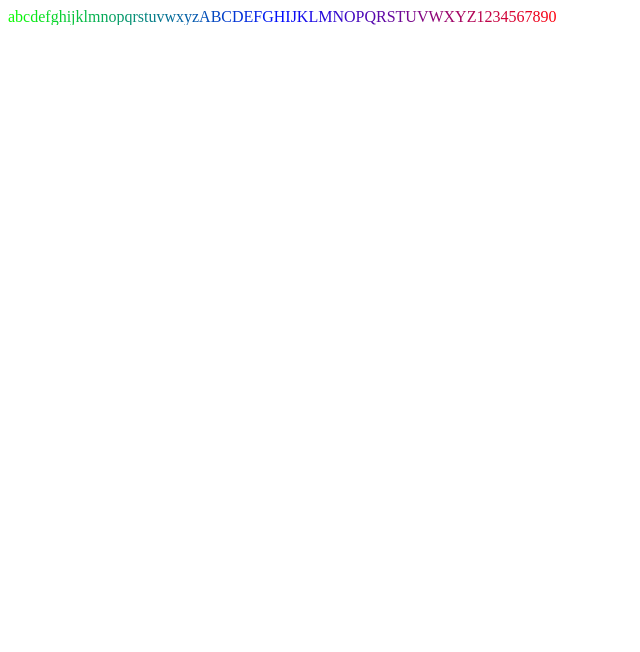
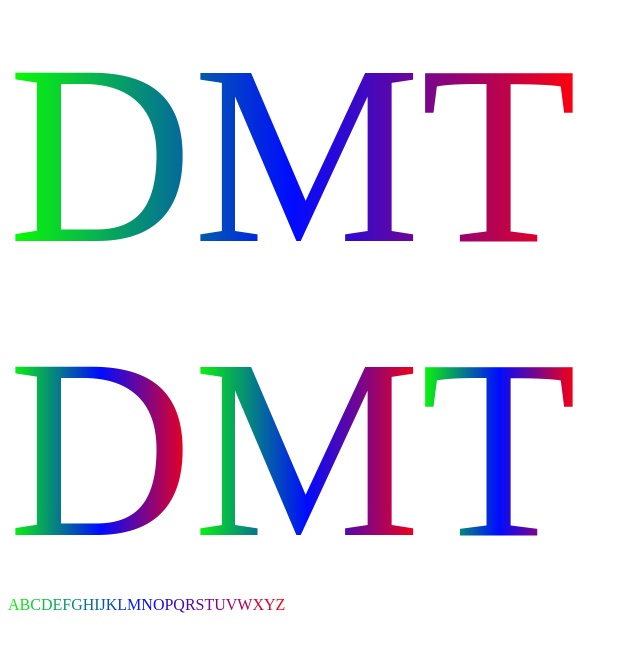
Before and after one commit to aam29dc/synesthesia-font, a plain HTML site: page index.html in a window 1280 px wide. Shown: the whole page, without its empty margins (0-640 px from the left). Drawn offline with nearby package versions, Linux system fonts and the light colour scheme.

Commit message:
Add files via upload

```diff
--- a/index.html
+++ b/index.html
@@ -4,8 +4,9 @@
         <link rel="stylesheet" type="text/css" href="style.css"/>
     </header>
     <body>
-        <span class="syn">abcdefghijklmnopqrstuvwxyzABCDEFGHIJKLMNOPQRSTUVWXYZ1234567890</span>
+        <span class="syn" style="font-size:256px;">DMT</span><br/>
+        <span class="syn" style="font-size:256px;">D</span><span class="syn" style="font-size:256px;">M</span><span class="syn" style="font-size:256px;">T</span><br/>
+        <span class="syn">ABCDEFGHIJKLMNOPQRSTUVWXYZ</span>
     </body>
-    <script src="jquery-3.6.0.min.js"></script>
     <script src="synesthesia.js"></script>
 </html>
--- a/synesthesia.js
+++ b/synesthesia.js
@@ -1,12 +1,14 @@
 "use strict";
 
-$(document).ready(function(){
 var [r, g, b] = [255, 0, 0];
 var [i, j, k] = [0, 0, 0];
 
-    function loopf(){
-        $('span.syn').queue(function(next){
-            $(this).css("background-image", `linear-gradient(90deg, rgb(${r}, ${g}, ${b}), rgb(${b}, ${r}, ${g}), rgb(${g}, ${b}, ${r}))`);
+let syn = document.getElementsByClassName('syn');
+
+function drawsyn(){
+    for(let i = 0; i < syn.length; i++){
+        syn[i].style.backgroundImage = `linear-gradient(90deg, rgb(${r}, ${g}, ${b}), rgb(${b}, ${r}, ${g}), rgb(${g}, ${b}, ${r}))`;
+    }
 
     if(r == 255 && g == 0 && b == 0){     //red
         i = 0;
@@ -42,10 +44,6 @@ $(document).ready(function(){
     r += i;
     g += j;
     b += k;
-
-            next();
-        });
 }
 
-    window.setInterval(function(){loopf();}, 10);
-});
+window.setInterval(function(){drawsyn();},10);
```
Also changed, not shown: style.css (line endings or trailing spaces). Lines whose indentation alone changed are shown as unchanged.
